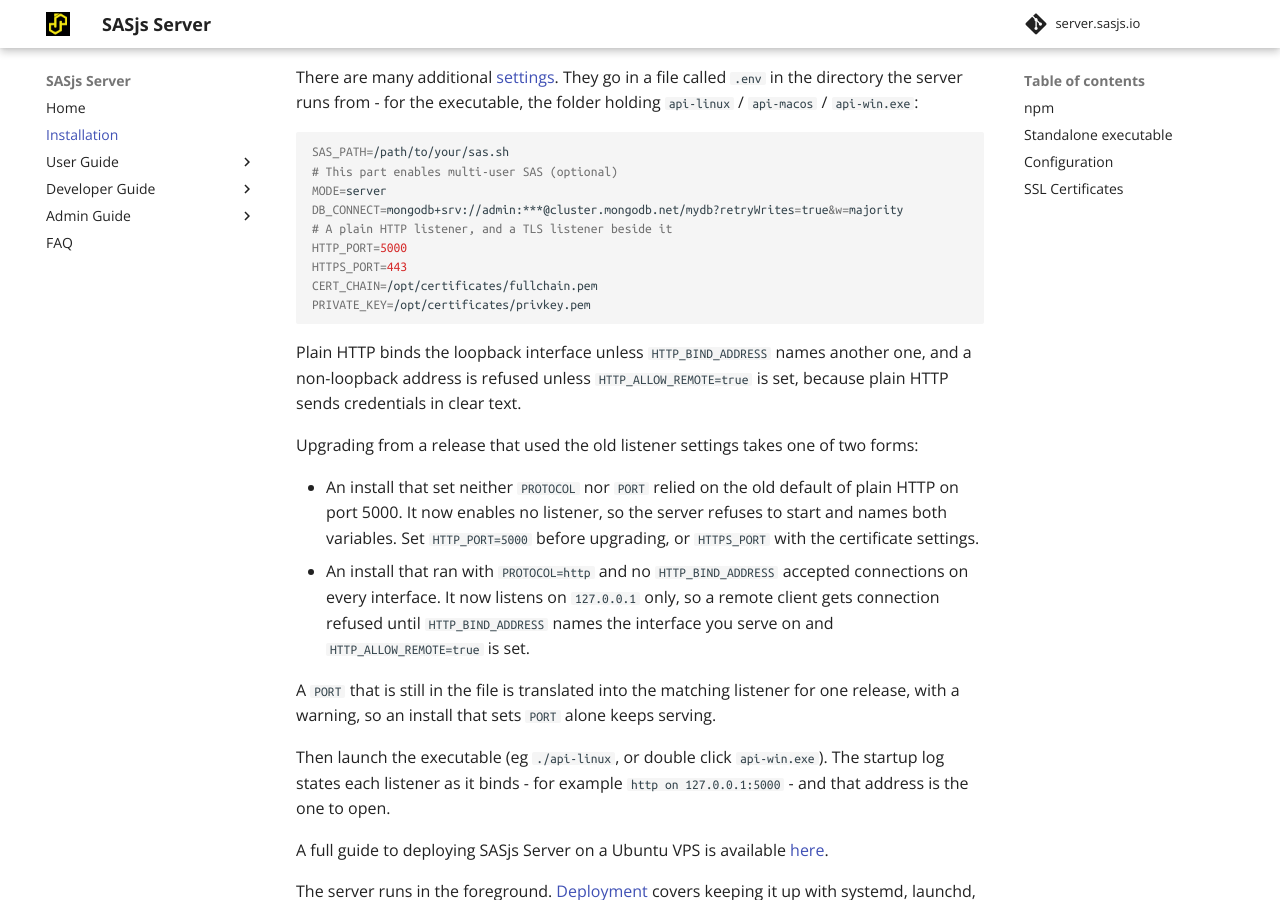
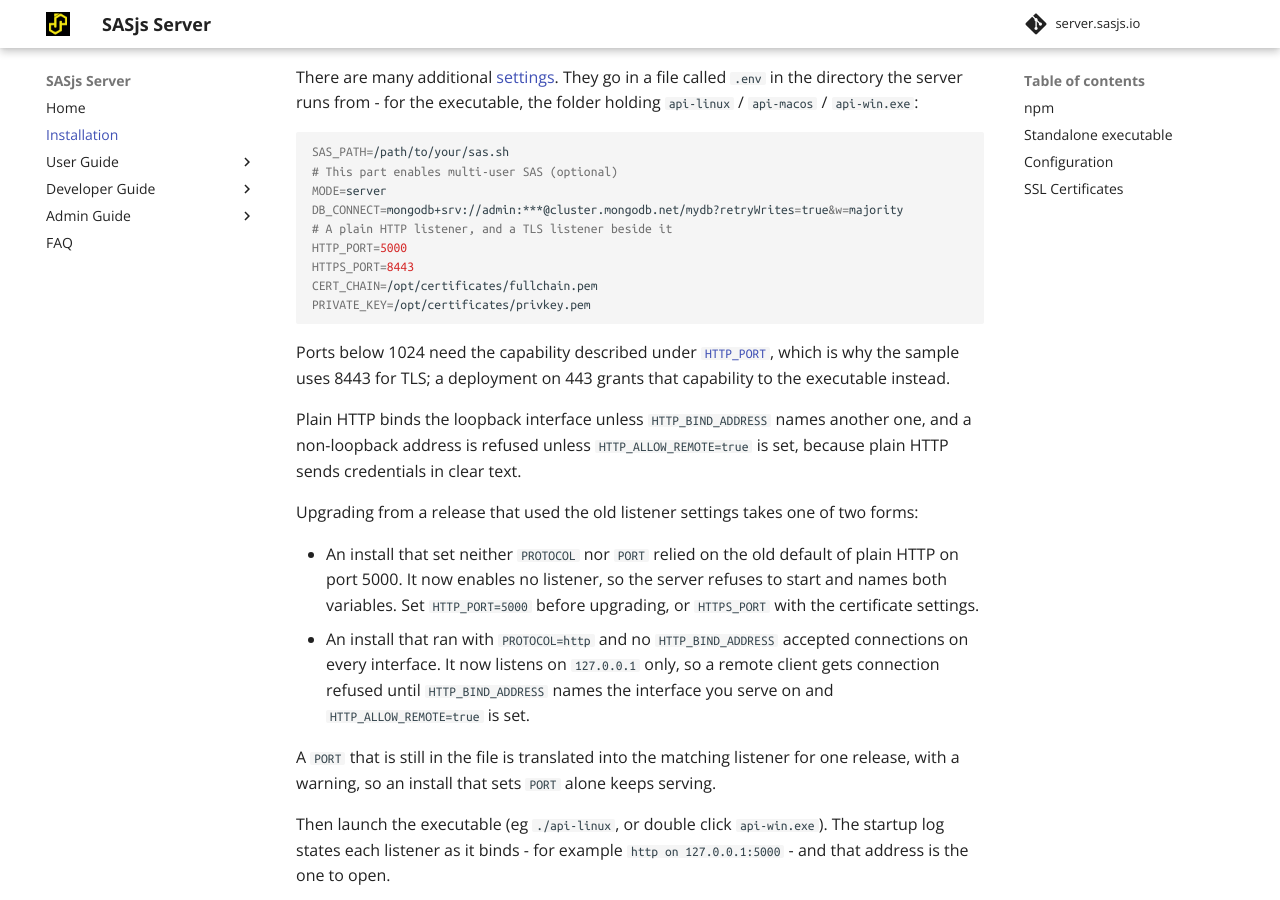
Before and after one commit to sasjs/server.sasjs.io, an MkDocs documentation site: the page built from docs/installation.md, in a window 1280 px wide and 900 px high, scrolled down 1429 px. Built offline with MkDocs 1.6.1 and Material for MkDocs 9.7.7, drawn with Linux system fonts in a browser that asks for light colours; comment, search, counter and statistics services are not loaded.

Commit message:
docs(settings): extend the privilege note to TLS and fix the CA_ROOT link
The capability note lived only under HTTP_PORT while the common TLS deployment
is port 443, and the installation sample paired HTTPS_PORT=443 with advice to
run unprivileged - a sample that cannot start under the account the same page
recommends. The note is repeated under HTTPS_PORT and the sample uses 8443, with
one line saying when 443 is appropriate instead.

CA_ROOT's "See also" linked CA_ROOT to itself; it now offers PRIVATE_KEY and
CERT_CHAIN. RUN_AS states where the refusal happens: at startup, before any
listener binds and before sasjs_root is created, so a refused root start leaves
nothing behind.

````diff
--- a/docs/installation.md
+++ b/docs/installation.md
@@ -59,10 +59,12 @@
 DB_CONNECT=mongodb+srv://admin:***@cluster.mongodb.net/mydb?retryWrites=true&w=majority
 # A plain HTTP listener, and a TLS listener beside it
 HTTP_PORT=5000
-HTTPS_PORT=443
+HTTPS_PORT=8443
 CERT_CHAIN=/opt/certificates/fullchain.pem
 PRIVATE_KEY=/opt/certificates/privkey.pem
 ```
+
+Ports below 1024 need the capability described under [`HTTP_PORT`](/settings/#http_port), which is why the sample uses 8443 for TLS; a deployment on 443 grants that capability to the executable instead.
 
 Plain HTTP binds the loopback interface unless `HTTP_BIND_ADDRESS` names another one, and a non-loopback address is refused unless `HTTP_ALLOW_REMOTE=true` is set, because plain HTTP sends credentials in clear text.
 
````
Also changed, not shown: docs/settings.md (+5 -1 lines).
